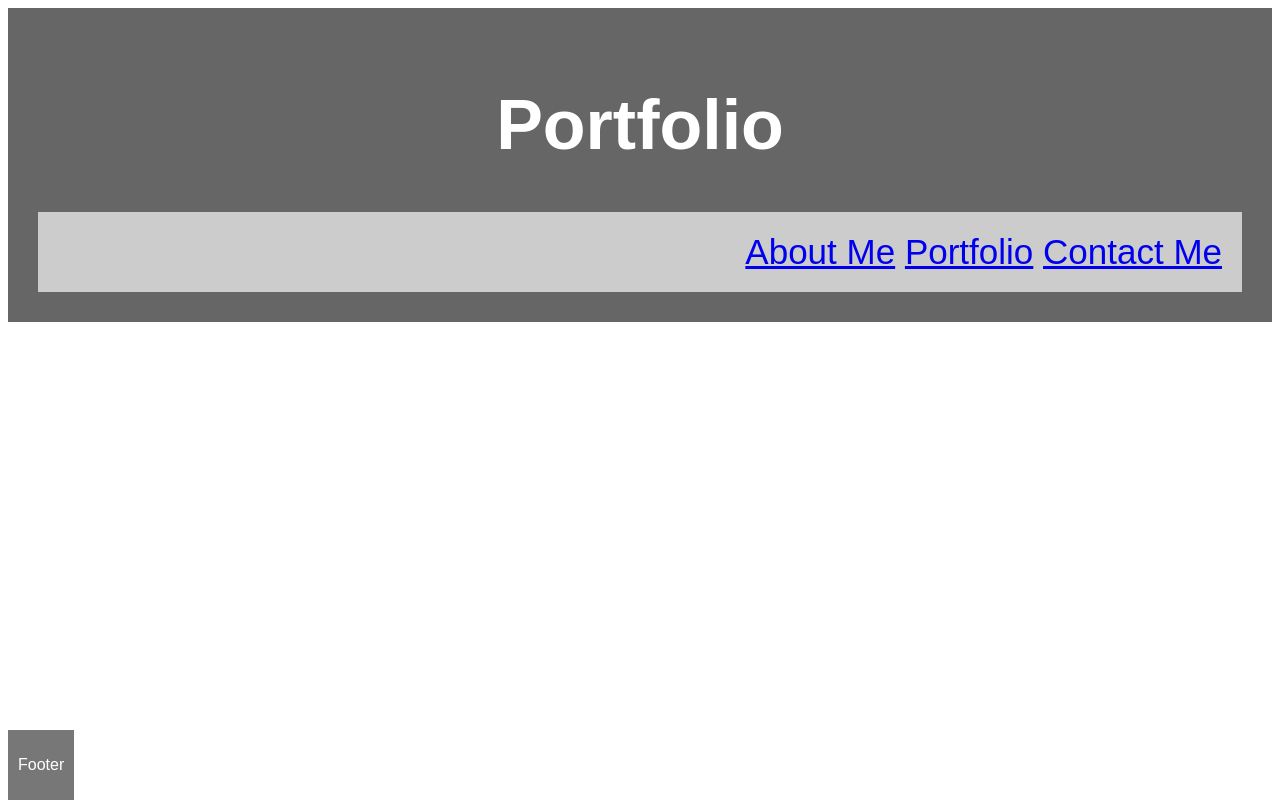
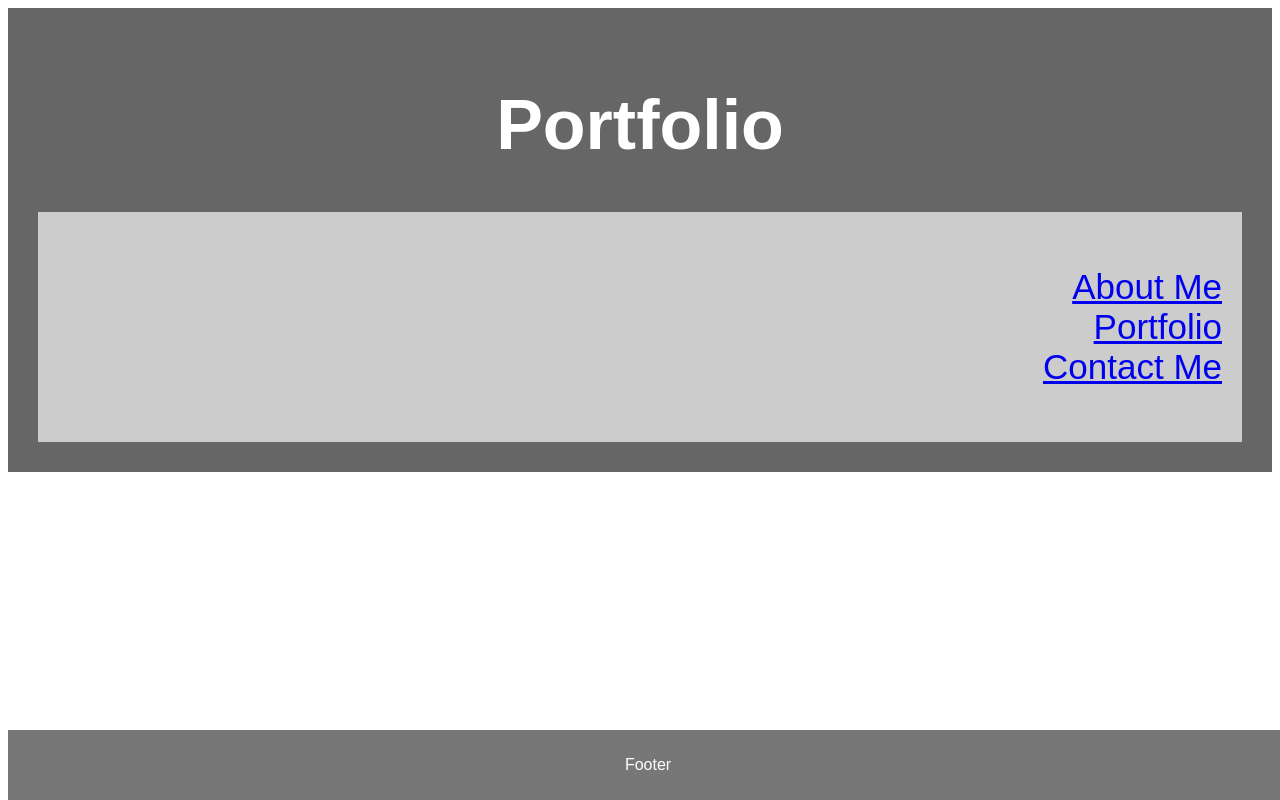
Before and after one commit to SgtStarshine/PortfolioWebsite, a plain HTML site: page portfolio.html in a window 1280 px wide. Drawn offline with Linux system fonts and the light colour scheme.

Commit message:
update once again

```diff
--- a/assets/css/style.css
+++ b/assets/css/style.css
@@ -45,8 +45,9 @@ section:after {
 
 /* Style the footer */
 footer {
-    position: fixed;
+    position: absolute;
     bottom: 0px;
+    width: 100%;
     background-color: #777;
     padding: 10px;
     text-align: center;
--- a/portfolio.html
+++ b/portfolio.html
@@ -12,9 +12,11 @@
             <header>
                 <h1>Portfolio</h1>
                 <nav>
-                    <a href="index.html">About Me</a>
-                    <a href="portfolio.html">Portfolio</a>
-                    <a href="contact.html">Contact Me</a>
+                    <ul>
+                        <li><a href="index.html">About Me</a></li>
+                        <li><a href="portfolio.html">Portfolio</a></li>
+                        <li><a href="contact.html">Contact Me</a></li>
+                    </ul>
                 </nav>
 
             </header>
```
